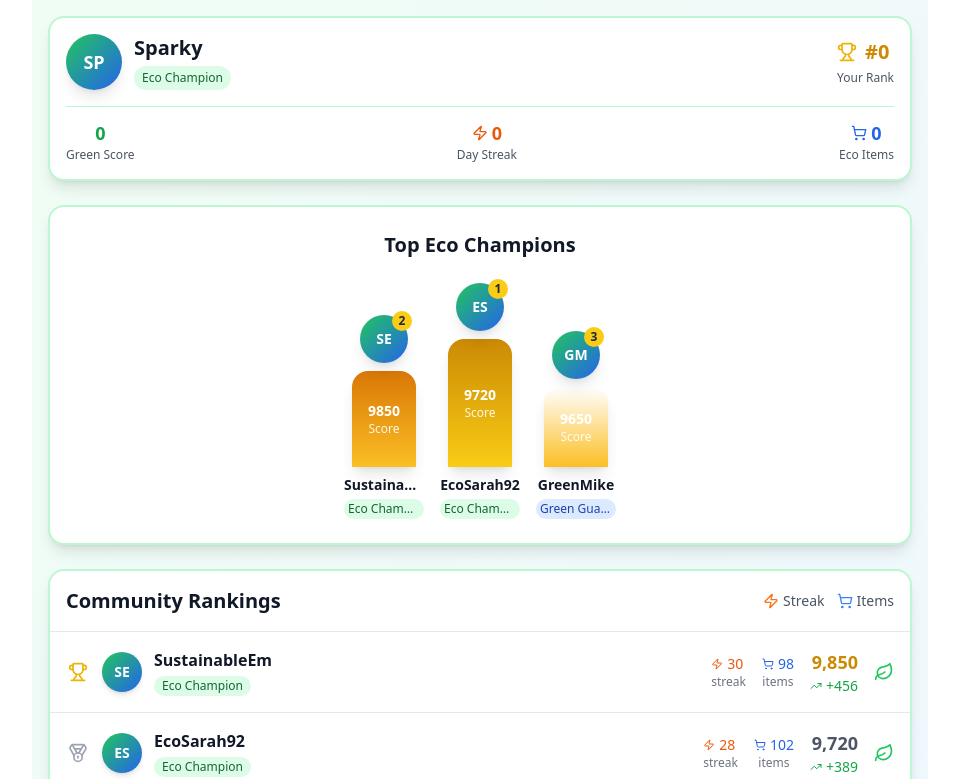
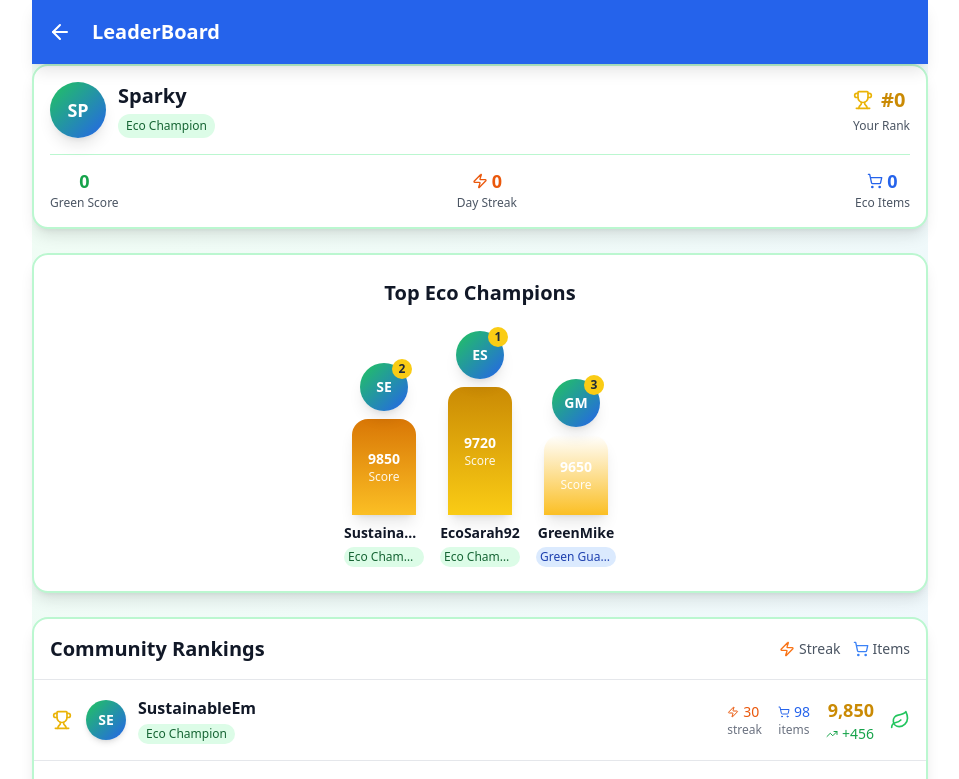
Before and after one commit to Santhosh292K/Shelly, a React (Vite) app in the folder client/: page /leaderboard in a window 1280 px wide. Shown: the top 779 px of the page, without its empty margins (160-1119 px from the left). Built offline with nearby package versions, Linux system fonts and the light colour scheme.

Commit message:
Updated navbar for leaderboard

```diff
--- a/client/src/pages/leaderboard.jsx
+++ b/client/src/pages/leaderboard.jsx
@@ -1,9 +1,9 @@
 import React, { useState } from 'react';
-import { Trophy, Medal, Award, Leaf, Star, TrendingUp, Zap, Heart, ShoppingCart } from 'lucide-react';
-
+import { Trophy, Medal, Award, Leaf, Star, TrendingUp, Zap, Heart, ShoppingCart, ArrowLeft } from 'lucide-react';
+import { useNavigate} from 'react-router-dom';
 const ShellyLeaderboard = () => {
   const [activeTab, setActiveTab] = useState('monthly');
-
+  const navigate = useNavigate();
   const currentUser = {
     name: 'Sparky',
     greenScore: 0,
@@ -55,8 +55,26 @@ const ShellyLeaderboard = () => {
     }
   };
 
+  const handleBackClick = () => {
+    navigate(-1);
+  };
+
   return (
-    <div className="max-w-4xl mx-auto p-4 bg-gradient-to-br from-green-50 to-blue-50 min-h-screen">
+    <div className="max-w-4xl mx-auto bg-gradient-to-br from-green-50 to-blue-50 min-h-screen">
+      {/* App Bar */}
+      <div className={`bg-blue-600 text-white sticky top-0 z-50 shadow-lg transition-all duration-300 `}>
+        <div className="px-4 py-3">
+          <div className="flex items-center">
+            <button
+              onClick={handleBackClick}
+              className="p-2 -ml-2 mr-3 rounded-full hover:bg-blue-700 transition-colors"
+            >
+              <ArrowLeft className="w-6 h-6" />
+            </button>
+            <h1 className="text-xl font-semibold">LeaderBoard</h1>
+          </div>
+        </div>
+      </div>
       {/* Header */}
       <div className="bg-white rounded-2xl shadow-lg mb-6 p-4 border-2 border-green-200">
         <div className="flex items-center justify-between">
```
